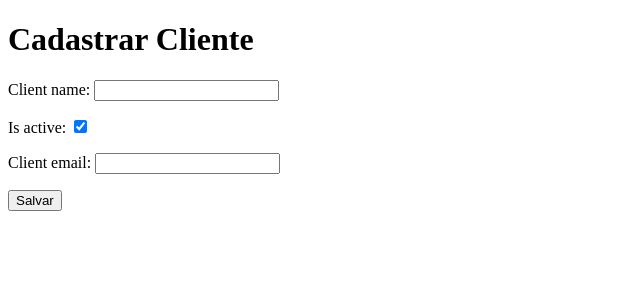
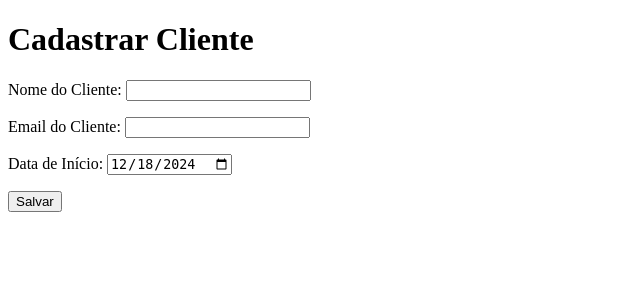
Before and after one commit to RafaSobral/Falcon2, a Django app: page /clients/ in a window 1280 px wide. Shown: the top 300 px of the page, without its empty margins (0-640 px from the left). Run offline with Django 5.2, Linux system fonts and the light colour scheme.

Commit message:
added attributs on client_form and forms

```diff
--- a/clients/forms.py
+++ b/clients/forms.py
@@ -4,11 +4,10 @@ from .models import Client, ClientUpload
 class ClientForm(forms.ModelForm):
     class Meta:
         model = Client
-        exclude = ['frame_folder_id', 'clickup_folder_id','final_approved_frame_folder', 'client_phone']
+        exclude = ['frame_folder_id', 'clickup_folder_id','final_approved_frame_folder', 'client_phone', 'is_active',  ]
         fields = [
             'client_name', 'clickup_folder_id', 'frame_folder_id',
-            'is_active',
-            'client_email',
+            'client_email', 'start_date',
         ]
 
 class ClientUploadForm(forms.ModelForm):
--- a/clients/models.py
+++ b/clients/models.py
@@ -10,7 +10,7 @@ class Client(models.Model):
     clickup_folder_id = models.CharField(max_length=255, blank=True, null=True)
     frame_folder_id = models.CharField(max_length=255, blank=True, null=True)
     is_active = models.BooleanField(default=True)
-    start_date = models.DateField(default=date.today, editable=False)
+    start_date = models.DateField(default=date.today, editable=True)
     end_date = models.DateField(blank=True, null=True, editable=False)
     final_approved_frame_folder = models.CharField(max_length=255, blank=True, null=True)
     client_email = models.EmailField(max_length=255, blank=True, null=True)
@@ -18,7 +18,7 @@ class Client(models.Model):
     custom_link = models.SlugField(max_length=255, unique=True, blank=True, null=True)
 
     def save(self, *args, **kwargs):
-        print("Chamando save() do modelo Client.")  # Log para debug
+        print("Chamando save() do modelo Client.")  # Log
 
         if not self.frame_folder_id:
             print("Criando pasta no Frame.io...")
@@ -68,7 +68,7 @@ class Client(models.Model):
         """
         Cria uma pasta no ClickUp e retorna o ID da pasta criada.
         """
-        space_id = "90070241014" # Substitua pelo ID do espaço correto
+        space_id = "90070241014"
         url = f"https://api.clickup.com/api/v2/space/{space_id}/folder"
         payload = {
             "name": self.client_name
@@ -76,7 +76,7 @@ class Client(models.Model):
         headers = {
             "Content-Type": "application/json",
             "Accept": "application/json",
-            "Authorization": "pk_82187560_FOKKW5MW9UWBXR4H6D1DLZ8AMOB5QKDJ" # Substitua pelo token correto
+            "Authorization": "pk_82187560_FOKKW5MW9UWBXR4H6D1DLZ8AMOB5QKDJ"
         }
 
         try:
--- a/clients/templates/clients/client_form.html
+++ b/clients/templates/clients/client_form.html
@@ -9,7 +9,18 @@
     <h1>Cadastrar Cliente</h1>
     <form method="post">
         {% csrf_token %}
-        {{ form.as_p }}
+        <p>
+            <label for="id_client_name">Nome do Cliente:</label>
+            {{ form.client_name }}
+        </p>
+        <p>
+            <label for="id_client_email">Email do Cliente:</label>
+            {{ form.client_email }}
+        </p>
+        <p>
+            <label for="id_start_date">Data de Início:</label>
+            <input type="date" name="start_date" id="id_start_date" required value="{% now 'Y-m-d' %}">
+        </p>
         <button type="submit">Salvar</button>
     </form>
 </body>
```
Also changed, not shown: db.sqlite3.
